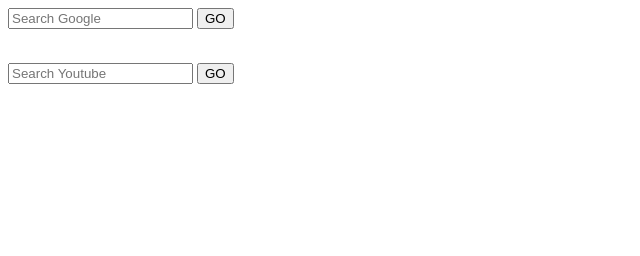
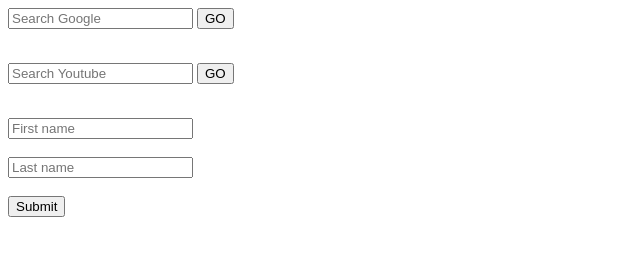
Before and after one commit to MaxiLMV/_html_workshop, a plain HTML site: page html_workbook.html in a window 1280 px wide. Shown: the whole page, without its empty margins (0-640 px from the left). Drawn offline with Linux system fonts and the light colour scheme.

Commit message:
html_workbook.html

```diff
--- a/html_workbook.html
+++ b/html_workbook.html
@@ -15,5 +15,13 @@
             <input type="text" value="" name="q" id="s" placeholder="Search Youtube">
             <input type="submit" value="GO">
         </form>
+	<br>
+	<form method="post">
+            <input type="text" name="firstname" placeholder="First name">
+	    <br><br>
+    	    <input type="text" name="lastname" placeholder="Last name">
+	    <br><br>
+    	    <input type="submit" value="Submit">
+        </form>
     </body>
 </html>
```
